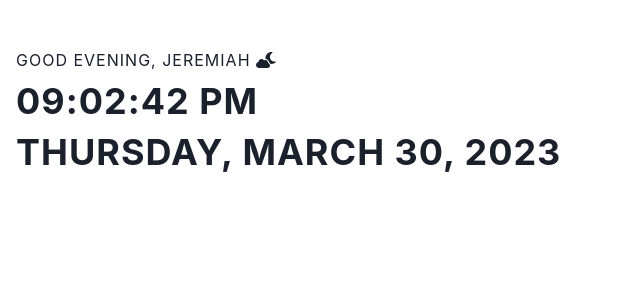
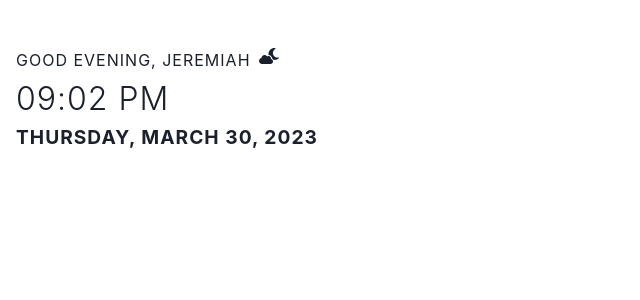
Before and after one commit to jeremiahcanlas/homepage-next, a Next.js app: page / in a window 1280 px wide. Shown: the top 300 px of the page, without its empty margins (0-640 px from the left). Built offline with nearby package versions, Linux system fonts and the light colour scheme.

Commit message:
fixed clock

```diff
--- a/src/components/Clock/Clock.module.scss
+++ b/src/components/Clock/Clock.module.scss
@@ -1,3 +1,12 @@
 .clockContainer {
   letter-spacing: 1px;
+
+  .time {
+    font-size: 2em;
+    font-weight: 300;
+  }
+
+  .date {
+    font-size: 1.2em;
+  }
 }
--- a/src/components/Clock/index.tsx
+++ b/src/components/Clock/index.tsx
@@ -1,6 +1,7 @@
 import { Heading, Stack } from "@chakra-ui/react";
 import React, { useEffect, useState } from "react";
 import styles from "./Clock.module.scss";
+import _ from "lodash";
 
 const Clock = () => {
   const [time, setTime] = useState(new Date());
@@ -8,7 +9,8 @@ const Clock = () => {
   //   TODO: need to figure out which type
   const tick: any = () => {
     setInterval(() => {
-      setTime(new Date());
+      let time = new Date();
+      setTime(time);
     }, 1000);
   };
 
@@ -19,12 +21,14 @@ const Clock = () => {
     };
   }, [time]);
 
-  const currentTime = time.toLocaleString("en-US", {
-    hour: "2-digit",
-    minute: "numeric",
-    second: "numeric",
-    hour12: true,
-  });
+  const currentTime = !_.isNil(time)
+    ? time.toLocaleString("en-US", {
+        hour: "2-digit",
+        minute: "numeric",
+        // second: "2-digit", //if enabled it will get hydration error
+        hour12: true,
+      })
+    : null;
 
   const currentDate = time
     .toLocaleString("en-US", { dateStyle: "full" })
@@ -32,8 +36,12 @@ const Clock = () => {
 
   return (
     <Stack className={styles.clockContainer}>
-      <Heading as="h1">{currentTime}</Heading>
-      <Heading as="h2">{currentDate}</Heading>
+      <Heading as="h1" className={styles.time}>
+        {currentTime}
+      </Heading>
+      <Heading as="h2" className={styles.date}>
+        {currentDate}
+      </Heading>
     </Stack>
   );
 };
--- a/src/components/Greet/index.tsx
+++ b/src/components/Greet/index.tsx
@@ -1,6 +1,6 @@
 import React, { useEffect, useState } from "react";
 import _ from "lodash";
-import { Box } from "@chakra-ui/react";
+import { Box, Text, Flex } from "@chakra-ui/react";
 import styles from "./Greet.module.scss";
 import { FontAwesomeIcon } from "@fortawesome/react-fontawesome";
 import {
@@ -36,23 +36,46 @@ const Greet = () => {
 
   const getEmoji = () => {
     return hours >= 18 ? (
-      <FontAwesomeIcon icon={faCloudMoon} />
+      <FontAwesomeIcon
+        width="20px"
+        style={{ marginLeft: "0.5em" }}
+        icon={faCloudMoon}
+      />
     ) : hours >= 12 ? (
-      <FontAwesomeIcon icon={faCloudSun} />
+      <FontAwesomeIcon
+        width="20px"
+        style={{ marginLeft: "0.5em" }}
+        icon={faCloudSun}
+      />
     ) : hours >= 5 ? (
-      <FontAwesomeIcon icon={faMugSaucer} />
+      <FontAwesomeIcon
+        width="20px"
+        style={{ marginLeft: "0.5em" }}
+        icon={faMugSaucer}
+      />
     ) : (
-      <FontAwesomeIcon icon={faMugSaucer} />
+      <FontAwesomeIcon
+        width="20px"
+        style={{ marginLeft: "0.5em" }}
+        icon={faMugSaucer}
+      />
     );
   };
 
   return (
     <Box className={styles.greetContainer}>
-      <span>
-        {greet.toUpperCase()}
-        {isBrowser && window.localStorage.getItem("name") === "" ? "" : ", "}
-        {_.toUpper(name)} {getEmoji()}
-      </span>
+      <Flex flexDirection="row">
+        <Text whiteSpace="nowrap">
+          <span>
+            {greet.toUpperCase()}
+            {isBrowser && window.localStorage.getItem("name") === ""
+              ? ""
+              : ", "}
+            {_.toUpper(name)}
+          </span>
+        </Text>
+        {getEmoji()}
+      </Flex>
     </Box>
   );
 };
--- a/src/components/Mainpage/Mainpage.module.scss
+++ b/src/components/Mainpage/Mainpage.module.scss
@@ -1,9 +1,10 @@
 .mainpageContainer {
-  height: 100vh;
+  height: 100%;
   position: relative;
 }
 
 .componentOne {
   margin-top: 3em;
   padding: 0 1em;
+  max-width: 70%;
 }
```
Also changed, not shown: 1 other file (tests, documents, lock files or other folders).
